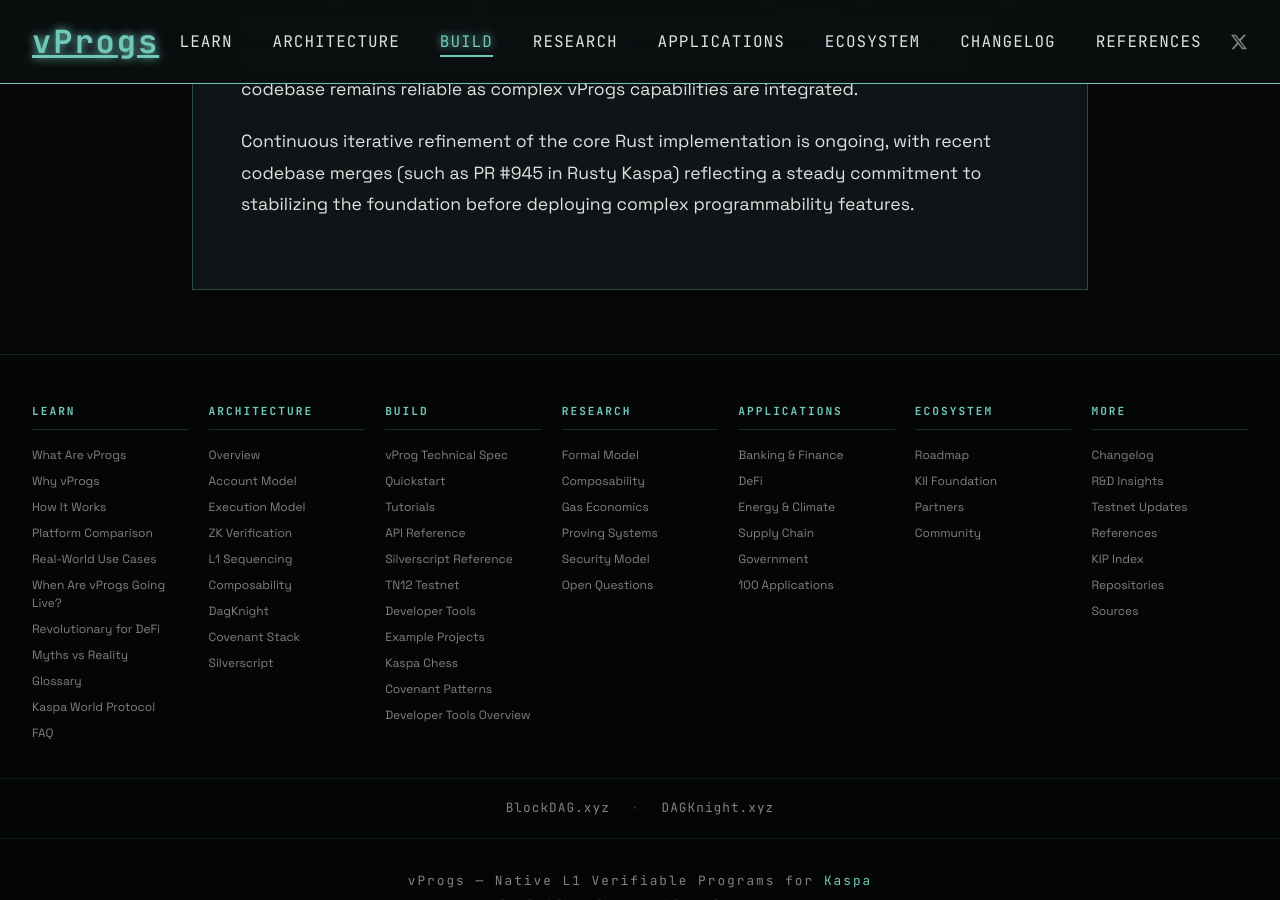
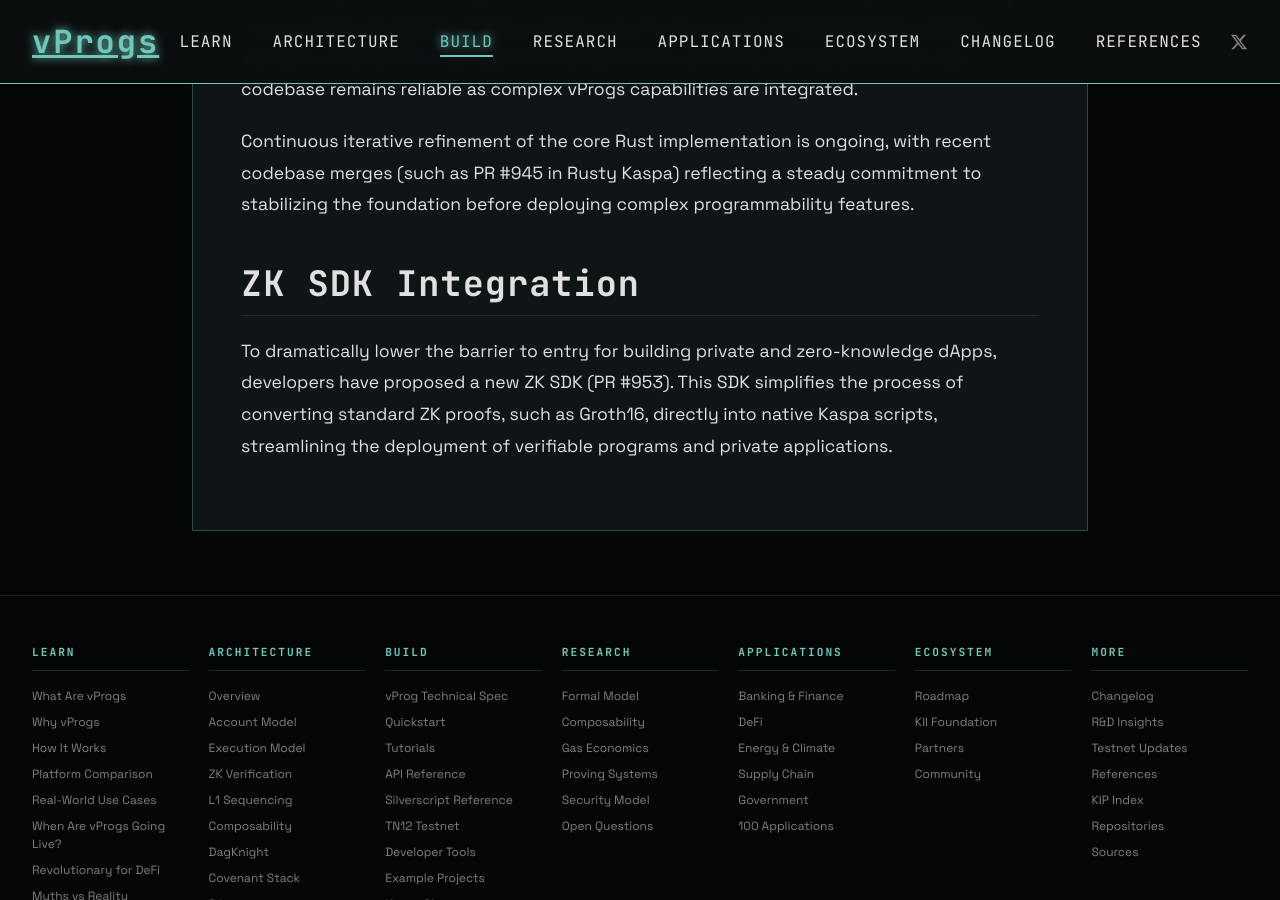
Before and after one commit to creative-inference/vprogs.xyz, a Jekyll site: the page built from build/developer-tools-overview.md, in a window 1280 px wide and 900 px high, scrolled down 4150 px. Built offline with Jekyll 4.4.1, drawn with Linux system fonts in a browser that asks for light colours.

Commit message:
Add ZK SDK PR #953 to developer tools overview [auto]

```diff
--- a/build/developer-tools-overview.md
+++ b/build/developer-tools-overview.md
@@ -85,3 +85,7 @@
 
 
 Continuous iterative refinement of the core Rust implementation is ongoing, with recent codebase merges (such as PR #945 in Rusty Kaspa) reflecting a steady commitment to stabilizing the foundation before deploying complex programmability features.
+
+## ZK SDK Integration
+
+To dramatically lower the barrier to entry for building private and zero-knowledge dApps, developers have proposed a new ZK SDK (PR #953). This SDK simplifies the process of converting standard ZK proofs, such as Groth16, directly into native Kaspa scripts, streamlining the deployment of verifiable programs and private applications.
```
